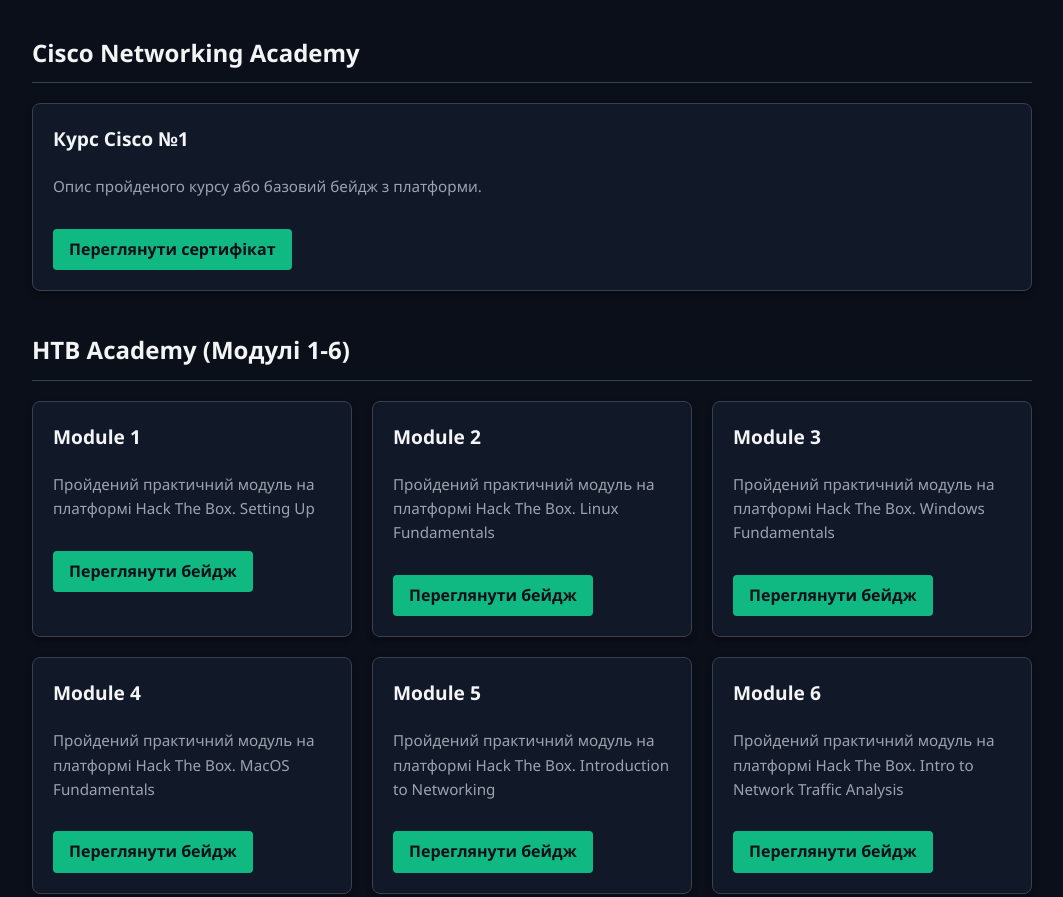
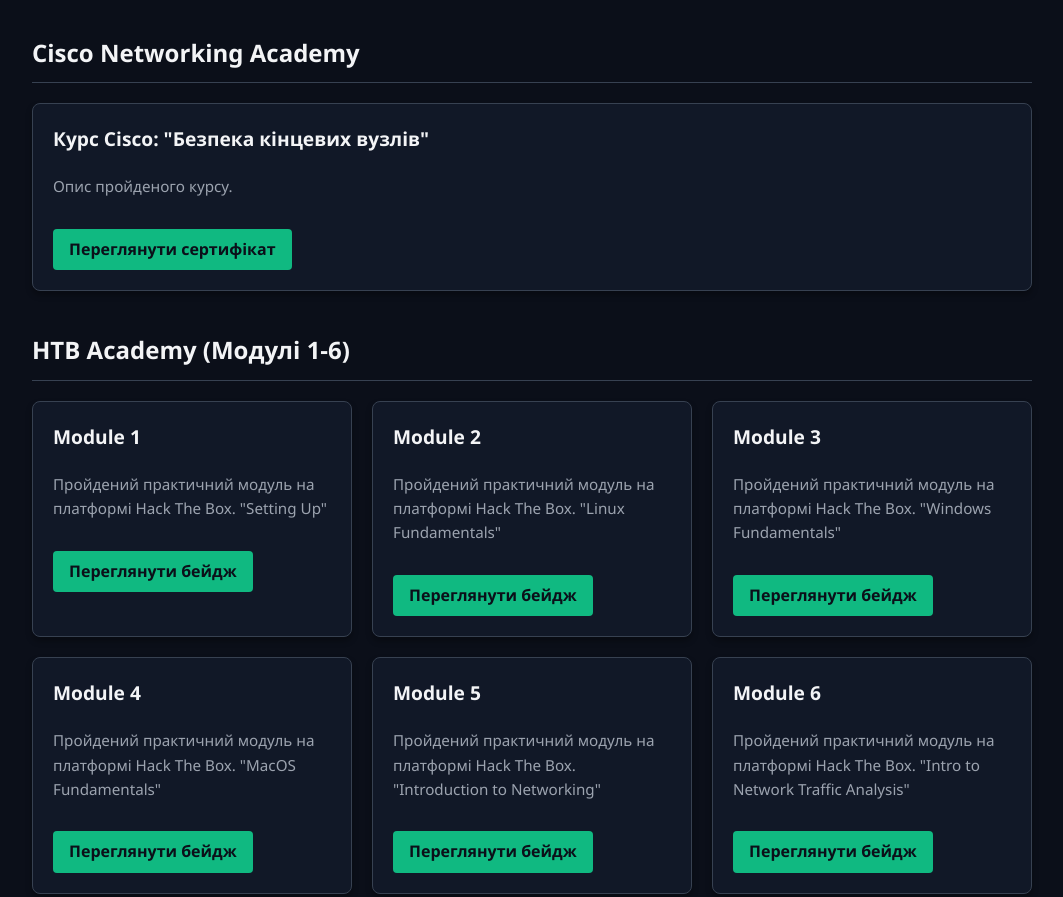
Before and after one commit to ivanonoprienko43-art/portfolio10, a plain HTML site: page index.html in a window 1280 px wide. Shown: the part 200-1097 px from the top of the page, without its empty margins (108-1171 px from the left). Drawn offline with Linux system fonts and the light colour scheme.

Commit message:
Modify course descriptions in index.html
Updated course descriptions to include quotes around course names.

```diff
--- a/index.html
+++ b/index.html
@@ -109,8 +109,8 @@
             <h2>Cisco Networking Academy</h2>
             <div class="grid">
                 <div class="card">
-                    <h3>Курс Cisco №1</h3>
-                    <p>Опис пройденого курсу або базовий бейдж з платформи.</p>
+                    <h3>Курс Cisco: "Безпека кінцевих вузлів"</h3>
+                    <p>Опис пройденого курсу.</p>
                     <a href=https://drive.google.com/file/d/1zsL1IX-_wLjEMa1-UgqYLbzhrJ5Kcst4/view?usp=sharing target="_blank" class="btn">Переглянути сертифікат</a>
                 </div>
                 <!-- Додай інші картки Cisco за аналогією -->
@@ -122,32 +122,32 @@
             <div class="grid">
                 <div class="card">
                     <h3>Module 1</h3>
-                    <p>Пройдений практичний модуль на платформі Hack The Box. Setting Up</p>
+                    <p>Пройдений практичний модуль на платформі Hack The Box. "Setting Up"</p>
                     <a href=https://academy.hackthebox.com/achievement/2958814/87 target="_blank" class="btn">Переглянути бейдж</a>
                 </div>
                 <div class="card">
                     <h3>Module 2</h3>
-                    <p>Пройдений практичний модуль на платформі Hack The Box. Linux Fundamentals</p>
+                    <p>Пройдений практичний модуль на платформі Hack The Box. "Linux Fundamentals"</p>
                     <a href=https://academy.hackthebox.com/achievement/2958814/18 target="_blank" class="btn">Переглянути бейдж</a>
                 </div>
                 <div class="card">
                     <h3>Module 3</h3>
-                    <p>Пройдений практичний модуль на платформі Hack The Box. Windows Fundamentals</p>
+                    <p>Пройдений практичний модуль на платформі Hack The Box. "Windows Fundamentals"</p>
                     <a href=https://academy.hackthebox.com/achievement/2958814/49 target="_blank" class="btn">Переглянути бейдж</a>
                 </div>
                 <div class="card">
                     <h3>Module 4</h3>
-                    <p>Пройдений практичний модуль на платформі Hack The Box. MacOS Fundamentals</p>
+                    <p>Пройдений практичний модуль на платформі Hack The Box. "MacOS Fundamentals"</p>
                     <a href=https://academy.hackthebox.com/achievement/2958814/157 target="_blank" class="btn">Переглянути бейдж</a>
                 </div>
                 <div class="card">
                     <h3>Module 5</h3>
-                    <p>Пройдений практичний модуль на платформі Hack The Box. Introduction to Networking</p>
+                    <p>Пройдений практичний модуль на платформі Hack The Box. "Introduction to Networking"</p>
                     <a href=https://academy.hackthebox.com/achievement/2958814/34 target="_blank" class="btn">Переглянути бейдж</a>
                 </div>
                 <div class="card">
                     <h3>Module 6</h3>
-                    <p>Пройдений практичний модуль на платформі Hack The Box. Intro to Network Traffic Analysis</p>
+                    <p>Пройдений практичний модуль на платформі Hack The Box. "Intro to Network Traffic Analysis"</p>
                     <a href=https://academy.hackthebox.com/achievement/2958814/81 target="_blank" class="btn">Переглянути бейдж</a>
                 </div>
             </div>
```
